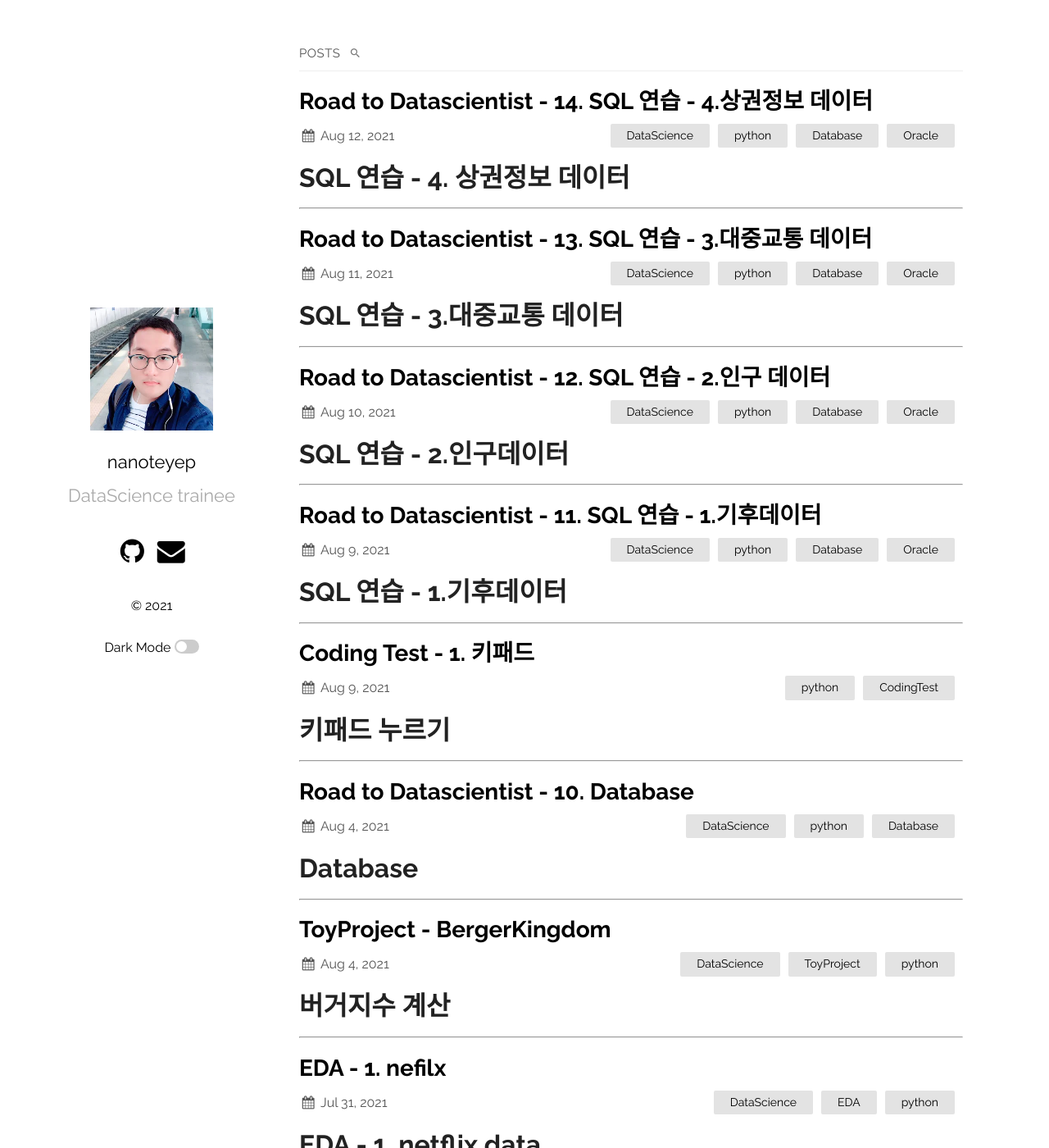
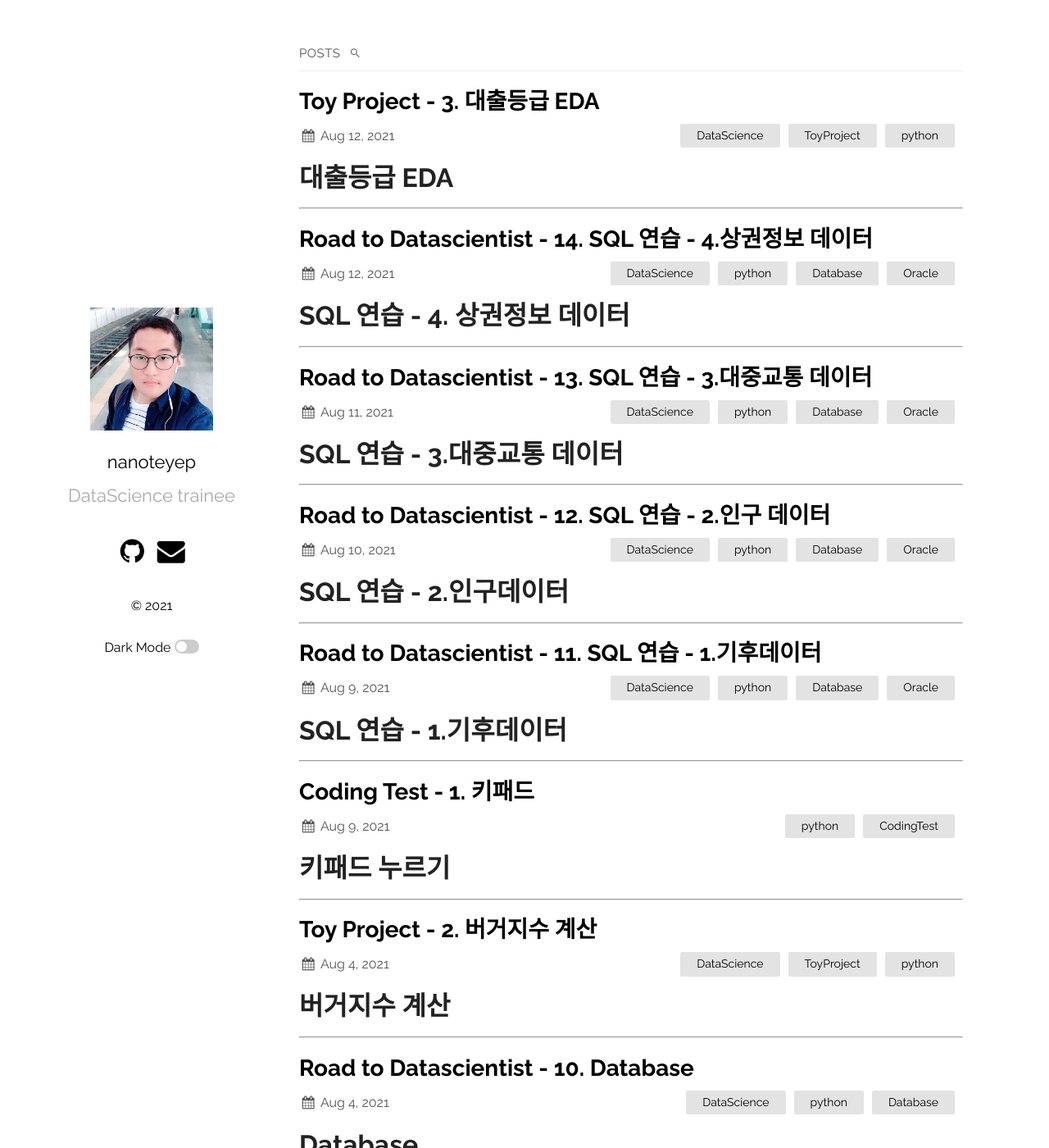
Before and after one commit to nanoteyep/nanoteyep.github.io, a Jekyll site: the page built from index.md, in a window 1280 px wide and 1400 px high. Shown: the whole window at 82% size. Built offline with Jekyll 4.4.1, drawn with Linux system fonts in a browser that asks for light colours; part of the change alters nothing that is shown.

Commit message:
EDA posting

````diff
--- a/_posts/2021-08-04-BergerKingdom.md
+++ b/_posts/2021-08-04-ToyProject2_BergerKingdom.md
@@ -1,6 +1,6 @@
 ---
 layout: post
-title:  "ToyProject - BergerKingdom"
+title:  "Toy Project - 2. 버거지수 계산"
 date:   2021-08-04
 categories: DataScience ToyProject python
 ---
--- /dev/null
+++ b/_posts/2021-08-16-ToyProject3_EDA.md
@@ -0,0 +1,473 @@
+---
+layout: post
+title:  "Toy Project - 3. 대출등급 EDA"
+date:   2021-08-12
+categories: DataScience ToyProject python
+---
+# 대출등급 EDA
+---
+
+## 시작하기에 앞서
+
+* 이번 포스팅은 `kaggle`의 데이터 셋인 `All Lending Club loan data`에 대한 EDA입니다.
+> <https://www.kaggle.com/wordsforthewise/lending-club>
+
+* 작업 환경은 `Colab`이며 코드는 아래 링크에 공유되어 있습니다.
+> <https://github.com/nanoteyep/Python_practice/tree/master/EDA/LendingCLUB>
+
+---
+
+## 1. 라이브러리
+
+```python
+import numpy as np
+import pandas as pd
+import matplotlib.pyplot as plt
+import seaborn as sns
+
+import scipy.stats
+
+pd.options.display.max_rows = 1000
+```
+
+* 파이썬으로 데이터 분석을 하기 위한 기본적인 라이브러리 4종입니다.
+* `scipy.stats`는 `feature`사이의 상관계수를 구하기 위해 사용되었으나 현재 최종본인 이 코드에서는 사용하지 않습니다.
+* `Loan data`가 행과 열 모두 워낙 큰 사이즈를 가지고 있기에 `pd.options.display.max_rows = 1000`를 써줘 ...으로 생략하지 않고 1000줄까지 보여주도록 합니다.
+
+---
+
+## 2. 데이터 살펴보기
+
+```python
+# PATH is have to be changed by your PATH
+acc_df = pd.read_csv("/content/drive/MyDrive/정상빈/미니프로젝트 EDA/accepted_2007_to_2018Q4.csv")
+rej_df = pd.read_csv("/content/drive/MyDrive/정상빈/미니프로젝트 EDA/rejected_2007_to_2018Q4.csv")
+```
+
+* `Loan data`에는 `accepted`, `rejected` 총 두가지파일이 있습니다.
+
+```python
+acc_df.shape
+# (2260701, 151)
+
+acc_df.head().T
+rej_df.head().T
+```
+
+* `accepted`는 2260701X151이라는 어마어마한 사이즈를 가지고 있습니다.
+* 그냥 `head()`를 출력하면 `column`조차 생략되서 나오기 때문에 행과 열을 뒤집어 준 후 출력합니다.
+* **그리고 151개나 되는 `accepted`의 `column`들을 이해가 되지 않더라도 일단 하나씩 읽어봅니다.**
+
+### 2.1 accepted 와 rejected
+
+* 두 파일은 상당히 다릅니다.
+* 우선 사이즈가 확연하게 다릅니다.
+* 또한 가지고 있는 `column`들이 `Zip code`, `State` 이외에는 전부 다릅니다.
+* 그렇기 때문에 두 테이블을 만약 합쳐 같이 사용하게 된다면 엄청난 데이터들이 거의 `none`로 뒤덮일 것 입니다.
+* 따라서 이번 포스팅에서는 과감하게 `rejected`파일을 사용하지 않겠습니다.
+* 또한 `accepted` 내에서도 `Grade`라는 feature에 집중하여 분석하도록 하겠습니다.
+* ***`Grade`를 선택한 이유는 단순히 재밌어 보이기 때문입니다.***
+
+---
+
+## 3. 데이터 전처리
+
+* 원래 데이터 전처리는 EDA이후에 본연의 목적에 맞게 데이터를 과공하는 단계 입니다.
+* 하지만 이번 데이터는 우선 사이즈가 너무 크고 필요 없는 데이터도 많아보이기에 분석 효율을 위해 먼저 데이터를 정리해주도록 하겠습니다.
+
+```python
+droped = acc_df.columns[acc_df.isnull().sum() > 10000]
+
+data = acc_df.drop(droped, axis=1)
+```
+
+* 우선 `null`값이 10000개가 넘어가는 `column`을 전부 없애줍니다.
+* 대출 등급은 대출심사 직후, 즉 데이터가 데이터베이스에 등록되는 순간 부여되는 것 이라고 생각했으며 `null`값이 21만개 중 1만개나 있다면 이 값들은 대출심사 이후에, 사후에 붙여지는 `feature`라고 생각했기 때문입니다.
+* 즉 `Grade`에는 아무런 영향을 끼치지 못하였다고 자동적으로 판단되기에 지워줍니다.
+* 또한 이 시점부터 데이터프레임의 이름이 `data`로 변경됩니다.
+
+```python
+data.isnull().sum()
+data.drop(data[data['loan_amnt'].isnull()].index, axis=0, inplace=True)
+
+data.isnull().sum()
+```
+
+* 다시한번 `null`값을 확인 한 후 `loan_amnt`가 `null`인 `rows`를 지워줍니다.
+* 대출정보인데 대출값이 `null`인 데이터는 필요 없다고 생각했기 때문입니다.
+
+```python
+corr_data = data.corr()
+corr_data
+```
+
+* 또한 수치데이터들의 상관계수를 구해봅니다.
+* 결과 상관계수가 비정상적으로 높은 변수들이 발견되는데 이는 유사값이라고 판단하여 전부 거르겠습니다.
+* 그 예로는 `loan_amnt`와 `funded_amnt`, `funded_amnt_inv`가 있으며 이중에서 `loan_amnt`만 사용하게 됩니다.
+
+```python
+data.drop(data[data['annual_inc'] == max(data['annual_inc'])].index, axis=0, inplace=True)
+data.drop(data[data['annual_inc'] == max(data['annual_inc'])].index, axis=0, inplace=True)
+```
+
+* 추 후에 분석하면서 발견한 사실입니다만 매년 수입이 진짜 비정상적으로, 거의 모든 사람들의 100배쯤 되는 사람이 두명 있습니다.
+* 가만히 놔두면 스케일이 엄청 이상해지므로 이상치라 생각하여 제거해주었습니다.
+
+```python
+df = pd.DataFrame({'loan_amnt':data['loan_amnt'],
+              'term':data['term'],
+              'int_rate':data['int_rate'],
+              'grade':data['grade'],
+              'sub_grade':data['sub_grade'],
+              'home_ownership':data['home_ownership'],
+              'annual_inc':data['annual_inc'],
+              'verification_status':data['verification_status'],
+              'loan_status':data['loan_status'],
+              'purpose':data['purpose'],
+              'addr_state':data['addr_state'],
+              'dti':data['dti'],
+              'fico_range_middle':(data['fico_range_high']+data['fico_range_low'])/2,
+              'total_pymnt':data['total_pymnt'],
+              'total_rec_int':data['total_rec_int']})
+
+df.head()
+```
+
+* `categorical feature`, 즉 수치가 아닌 `str`로 작성된 `features`는 일일이 읽고 `Grade`와 관계 있을지 생각해 줍니다.
+* `fico_range_middle`의 경우 `high`와 `low`값이 있었기에 두값의 평균값을 구하여 넣어주었습니다.
+* 이렇게 선정된 데이터만 `df`라는 데이터 프레임속에 저장하였으며 앞으로는 이 `df`라는 데이터프레임을 가지고 분석을 진행할 예정입니다.
+
+```python
+df.sort_values(by=['grade'], axis=0, inplace=True)
+```
+
+* 추 후에 시각화 데이터가 이쁘게 나오기 위해 `grade`순으로 정렬합니다.
+
+```python
+# Making grade to score
+fix_dict = """A:7 B:6 C:5 D:4 E:3 F:2 G:1"""
+
+fix_dict = dict(dictset.split(':') for dictset in fix_dict.split())
+df['scored_grade'] = df['grade'].apply(lambda v: fix_dict.get(v, v))
+
+# To numerical calculation, Make scored_grade into numerical
+df['scored_grade'] = df['scored_grade'].apply(pd.to_numeric)
+
+# Also Sub_grade reflect to scored_grade
+df['scored_grade'] += (5 - df['sub_grade'].str.get(i=-1).apply(pd.to_numeric)) * 0.2
+df.head()
+```
+
+* `grade`를 수치화 하기 위한 작업입니다.
+* 먼저 A부터 G까지의 등급을 7부터 1까지의 점수를 주고 `scored_grade`에 저장합니다.
+* 이후 `sub_grade` 또한 `scored_grade`에 반영합니다.
+* `sub_grade`는 1이 가장 좋으며 5가 최하기 때문에 1은 +0.8, 2는 +0.6, 3은 +0.4, 4는 +0.2, 5는 +0점을 주었습니다.
+
+```python
+# PATH is have to be changed by your PATH
+df.to_csv("/content/drive/MyDrive/정상빈/미니프로젝트 EDA/df.csv")
+data.to_csv("/content/drive/MyDrive/정상빈/미니프로젝트 EDA/data.csv")
+```
+
+* `Colab`에서 작업하다보니 런타임 오류가 자주생깁니다.
+* 지금까지 가공한 데이터를 저장하여 모든 코드를 처음부터 다시 돌려야 하는 불상사를 막아줍니다.
+
+---
+
+## 4. 분석 및 시각화
+
+```python
+# PATH is have to be changed by your PATH
+data = pd.read_csv("/content/drive/MyDrive/정상빈/미니프로젝트 EDA/data.csv")
+df = pd.read_csv("/content/drive/MyDrive/정상빈/미니프로젝트 EDA/df.csv")
+```
+
+* 런타임 에러 등으로 다시 시작해야 하는 경우 여기서 부터 시작하는 일종의 세이브 포인트입니다.
+
+```python
+df.head()
+```
+
+* `df`를 print해 놓음으로서 분석에 용이하게 사용합니다.
+
+### 4.1 수치형 데이터
+
+```python
+corr = df.corr()
+corr
+```
+
+![eda2_1](/img/eda2_1.png)
+
+* 먼저 `df`의 수치데이터 끼리의 상관관계를 구해줍니다.
+* 이 중 `scored_data`와 밀접한 상관관계를 가지는 `features`는 `int_rate`, `fico_range_middle`, `total_rec_int`입니다.
+
+```python
+sns.heatmap(corr)
+```
+
+![eda2_2](/img/eda2_2.png)
+
+* heatmap도 그려보았지만 그렇게 의미가 있어 보이지는 않습니다.
+
+```python
+plt.figure(figsize=(18, 12))
+sns.barplot(data= df, y = 'int_rate', x = 'grade')
+```
+
+![eda2_3](/img/eda2_3.png)
+
+```python
+plt.figure(figsize=(18, 12))
+sns.boxplot(data= df, x = 'int_rate', y = 'grade')
+```
+
+![eda2_4](/img/eda2_4.png)
+
+
+* 그렇다면 이제부터 밀접한 상관관계를 가지는 세 변수를 차례대로 시각화 해보도록 하겠습니다.
+* 가장먼저 `int_rate`는 `이자율` 입니다.
+* 명확하게 `grade`와 음의 상관관계를 가지고 있으며 `barplot`은 이를 잘 보여주고 있습니다.
+* `boxplot`은 `int_rate`의 분포를 잘 보여주며 `grade`가 낮이질수록 더 넓은 분포를 보여주고 있습니다.
+
+* ***이를 통해 `grade`는 `이자율`이 낮아 질 수록 높은 등급을 받으며 분포도가 상당히 넓게 나오기 때문에 `이자율` 이외에도 다양한 `features`에 영향을 받는 다는 것을 알 수 있습니다.***
+
+```python
+plt.figure(figsize=(18, 12))
+sns.barplot(data= df, y = 'total_rec_int', x = 'grade', hue = 'grade')
+```
+
+![eda2_5](/img/eda2_5.png)
+
+```python
+plt.figure(figsize=(18, 12))
+sns.boxplot(data= df, x = 'total_rec_int', y = 'grade')
+```
+
+![eda2_6](/img/eda2_6.png)
+
+* `total_rec_int` 또한 상당히 눈에 보이는 음의 상관관계를 가지고 있습니다.
+* 다만 분포가 상당히 넓고 이상치또한 엄청 많습니다.
+* 따로 알아본 결과 아마 total recieve interest rate의 약자로 추정되며 연체된 이자율의 총합으로 추정됩니다.
+* ***즉 `total_rec_int`는 추후에 입력되는 값으로 추정되며 `grade`가 높을수록 `total_rec_int`가 낮게 나올 가능성이 높다, 정도로 해석 할 수 있을 것 같습니다.***
+
+```python
+plt.figure(figsize=(18, 12))
+sns.barplot(data= df, y = 'fico_range_middle', x = 'grade')
+```
+
+![eda2_7](/img/eda2_7.png)
+
+* 다음 `feature`인 `fico_range_middle`입니다.
+* 수치상으로는 밀접한 상관관계가 보였으나 `barplot`상에서는 큰 차이가 보이지 않습니다.
+
+```python
+plt.figure(figsize=(18, 12))
+sns.boxplot(data= df, x = 'fico_range_middle', y = 'grade')
+```
+
+![eda2_8](/img/eda2_8.png)
+
+* 분포를 살펴본 결과 분포가 상당히 넓고 이상치 또한 넓은 범위로 분포해 있음을 알 수 있습니다.
+* 따라서 좀 더 명확한 상관관계를 얻기위해 평균값을 사용하는 `lineplot`을 사용하기로 하였습니다.
+
+```python
+plt.figure(figsize=(18, 12))
+sns.lineplot(data= df, x = 'fico_range_middle', y = 'scored_grade')
+```
+![eda2_9](/img/eda2_9.png)
+
+* `lineplot`상에서는 명확한 상관관계가 보이고 있습니다.
+* `fico score`는 미국의 신용등급 점수 입니다.
+* 하지만 `grade` 가 낮을 때는 상당히 밀접한 양의 상관관계를 보이나 `grade`가 높아질 수록 그 상관관계가 옅어지는 것을 알 수 있습니다.
+* ***즉 `fico_range_middle` 즉 신용등급 점수가 낮다면 낮은 `grade`를 받을 확률이 높으나 일정치 이상에서는 그렇게 큰 영향을 끼치지는 않는다는 것을 알 수 있습니다.***
+
+### 4.2 범주형 데이터
+
+```python
+plt.figure(figsize=(18, 12))
+sns.countplot(data=df, x='grade', hue='loan_status')
+```
+
+![eda2_10](/img/eda2_10.png)
+
+* `loan_status`는 대출의 현재 상태를 알려줍니다.
+* `Current`는 대출이 현재 상환이 진행중 이라는 뜻이며 `Charged off`는 파산등의 이유로 상환이 완료되지 않고 종료된 경우, `Fully paid`는 상환이 종료된 경우 입니다.
+* `loan_status`에 따라 `grade`와의 관계를 시각화 해보았으나 얼핏 봐서는 명확한 관계를 알기 어렵습니다.
+
+```python
+for grade in df['grade'].unique():
+    rate = len(df[(df['loan_status'] == 'Charged Off') & (df['grade'] == grade)])/len(df[df['grade'] == grade])*100
+    print(f"{grade} has {rate:.2f}%")
+
+#OUTPUT:
+#A has 3.28%
+#B has 7.92%
+#C has 13.18%
+#D has 18.82%
+#E has 26.57%
+#F has 34.67%
+#G has 37.48%
+```
+
+* `grade`별로 `Charged off`의 비율을 구해보니 두 관계가 좀 더 명확해 졌습니다.
+* ***즉 `grade`가 낮을수록 대출한 비용을 회수하지 못할 확률이 커진다는 것을 알 수 있습니다.***
+
+```python
+plt.figure(figsize=(18, 12))
+sns.countplot(data=df, x='grade', hue='purpose')
+```
+![eda2_11](/img/eda2_11.png)
+
+```python
+for grade in df['grade'].unique():
+    rate = len(df[(df['purpose'] == 'debt_consolidation') & (df['grade'] == grade)])/len(df[df['grade'] == grade])*100
+    print(f"debt_consolidation, {grade} has {rate:.2f}%")
+
+
+for grade in df['grade'].unique():
+    rate = len(df[(df['purpose'] == 'credit_card') & (df['grade'] == grade)])/len(df[df['grade'] == grade])*100
+    print(f"credit_card, {grade} has {rate:.2f}%")
+
+for grade in df['grade'].unique():
+    rate = len(df[(df['purpose'] == 'home_improvement') & (df['grade'] == grade)])/len(df[df['grade'] == grade])*100
+    print(f"home_improvement, {grade} has {rate:.2f}%")
+
+#OUTPUT:
+#debt_consolidation, A has 47.55%
+#debt_consolidation, B has 54.54%
+#debt_consolidation, C has 59.58%
+#debt_consolidation, D has 61.93%
+#debt_consolidation, E has 64.33%
+#debt_consolidation, F has 64.58%
+#debt_consolidation, G has 62.41%
+#credit_card, A has 32.45%
+#credit_card, B has 26.64%
+#credit_card, C has 20.08%
+#credit_card, D has 15.03%
+#credit_card, E has 11.63%
+#credit_card, F has 8.99%
+#credit_card, G has 7.10%
+#home_improvement, A has 7.97%
+#home_improvement, B has 6.68%
+#home_improvement, C has 6.30%
+#home_improvement, D has 5.94%
+#home_improvement, E has 5.99%
+#home_improvement, F has 6.01%
+#home_improvement, G has 6.08%
+```
+
+* `grade`와 `purpose` 즉 대출 목적에 따라 `grade` 가 달라질 수 있는가 입니다.
+* 가장 많은 비중을 차지하는 `debt_consolidation`, `credit_card`, `home_improvement` 의 비율을 확인해 보았습니다.
+* ***살펴본 결과 `debt_consolidation`의 경우 높은 `grade`를 받기 힘들며 `credit_card`는 높은 `grade`를 받을 확률이 높고 `home_imporvement`는 별로 상관이 없는 것으로 판단됩니다.***
+
+
+```python
+plt.figure(figsize=(18, 12))
+sns.countplot(data=df, x="grade", hue="verification_status")
+```
+![eda2_12](/img/eda2_12.png)
+
+```python
+for grade in df['grade'].unique():
+    rate = len(df[(df['verification_status'] == 'Not Verified') & (df['grade'] == grade)])/len(df[df['grade'] == grade])*100
+    print(f"not_verified, {grade} has {rate:.2f}%")
+
+for grade in df['grade'].unique():
+    rate = len(df[(df['verification_status'] == 'Source Verified') & (df['grade'] == grade)])/len(df[df['grade'] == grade])*100
+    print(f"Source verified, {grade} has {rate:.2f}%")
+
+for grade in df['grade'].unique():
+    rate = len(df[(df['verification_status'] == 'Verified') & (df['grade'] == grade)])/len(df[df['grade'] == grade])*100
+    print(f"Verified, {grade} has {rate:.2f}%")
+
+#OUTPUT:
+#not_verified, A has 49.10%
+#not_verified, B has 37.15%
+#not_verified, C has 28.33%
+#not_verified, D has 23.09%
+#not_verified, E has 15.66%
+#not_verified, F has 10.37%
+#not_verified, G has 8.47%
+#Source verified, A has 34.51%
+#Source verified, B has 40.23%
+#Source verified, C has 40.92%
+#Source verified, D has 39.77%
+#Source verified, E has 40.96%
+#Source verified, F has 36.43%
+#Source verified, G has 33.08%
+#Verified, A has 16.38%
+#Verified, B has 22.62%
+#Verified, C has 30.75%
+#Verified, D has 37.14%
+#Verified, E has 43.38%
+#Verified, F has 53.20%
+#Verified, G has 58.45%
+```
+
+* 사실 `verification_status`가 무었을 뜻하는지는 잘 모르겠습니다.
+* ***하지만 `not_verified`의 경우 높은 확률로 높은`grade`를, `Souce verfied`는 관계가 없어보이며 `Verified`는 높은 확률로 낮은 `grade`를 받는 것으로 판단 됩니다.***
+
+```python
+plt.figure(figsize=(18, 12))
+sns.countplot(data=df, x="grade", hue="home_ownership")
+```
+
+![eda2_13](/img/eda2_13.png)
+
+```python
+for grade in df['grade'].unique():
+    rate = len(df[(df['home_ownership'] == 'MORTGAGE') & (df['grade'] == grade)])/len(df[df['grade'] == grade])*100
+    print(f"MORTGAGE, {grade} has {rate:.2f}%")
+
+for grade in df['grade'].unique():
+    rate = len(df[(df['home_ownership'] == 'RENT') & (df['grade'] == grade)])/len(df[df['grade'] == grade])*100
+    print(f"RENT, {grade} has {rate:.2f}%")
+
+
+for grade in df['grade'].unique():
+    rate = len(df[(df['home_ownership'] == 'OWN') & (df['grade'] == grade)])/len(df[df['grade'] == grade])*100
+    print(f"OWN, {grade} has {rate:.2f}%")
+
+OUTPUT:
+MORTGAGE, A has 56.07%
+MORTGAGE, B has 49.79%
+MORTGAGE, C has 47.16%
+MORTGAGE, D has 44.88%
+MORTGAGE, E has 45.52%
+MORTGAGE, F has 45.19%
+MORTGAGE, G has 44.96%
+RENT, A has 32.55%
+RENT, B has 39.04%
+RENT, C has 41.73%
+RENT, D has 43.67%
+RENT, E has 43.16%
+RENT, F has 43.49%
+RENT, G has 43.10%
+OWN, A has 11.32%
+OWN, B has 11.11%
+OWN, C has 11.06%
+OWN, D has 11.39%
+OWN, E has 11.27%
+OWN, F has 11.26%
+OWN, G has 11.81%
+```
+
+* 마지막으로 `home_ownership`입니다.
+* 흥미로운건 `OWN`, 즉 집을 소유하고 있어도 `grade`에는 큰 영향을 끼치지 않는다는 것 입니다.
+* ***`home_ownership` 은 `grade`와 약한 상관관계를 가지고 있다는 것을 알 수 있습니다.***
+
+---
+
+## 5. 결론
+
+* ***`grade`는 대출을 해주는 입장에서 얼마나 안전하게 대출금을 회수 할 수 있을까, 즉 `RISK`를 나타내는 지표라고 판단됩니다.***
+* `이자율`이 높을 수록 대출금을 상환받는 `RISK`가 커지기 때문에 `grade`가 낮아진다고 생각합니다.
+* 실제로 `grade`가 낮을 수록 `Charged off` 비율이 높아져 대출금을 전부 상환하지 못한 것으로 판단됩니다.
+* 나머지 `features`또한 `RISK` 즉 상환 받을 수 없는 위험이 커질수록 `grade`가 낮아지는 경향을 보이고 있습니다.
+
+---
+
+# 마치며
+
+사실 처음 EDA를 시작할 때만 해도 `grade`는 대출회사 입장에서 수익을 극대화 할 수 있는 등급같은 것 이라고 생각했었습니다. 하지만 막상 EDA를 진행해보니 `grade`는 수익률 보다는 안정성, `RISK`에 치중된 등급이었으며 이를 결정짓는 요소도 상당히 다양한 것을 깨달았습니다.
````
Also changed, not shown: _posts/2021-07-31-ToyProject1_WebCrawlingML.md (renamed from _posts/2021-07-31-ToyProject_1.md), img/eda2_1.png (added), img/eda2_10.png (added), img/eda2_11.png (added), img/eda2_12.png (added), img/eda2_13.png (added), img/eda2_2.png (added), img/eda2_3.png (added), img/eda2_4.png (added), img/eda2_5.png (added), img/eda2_6.png (added), img/eda2_7.png (added), img/eda2_8.png (added), img/eda2_9.png (added).
